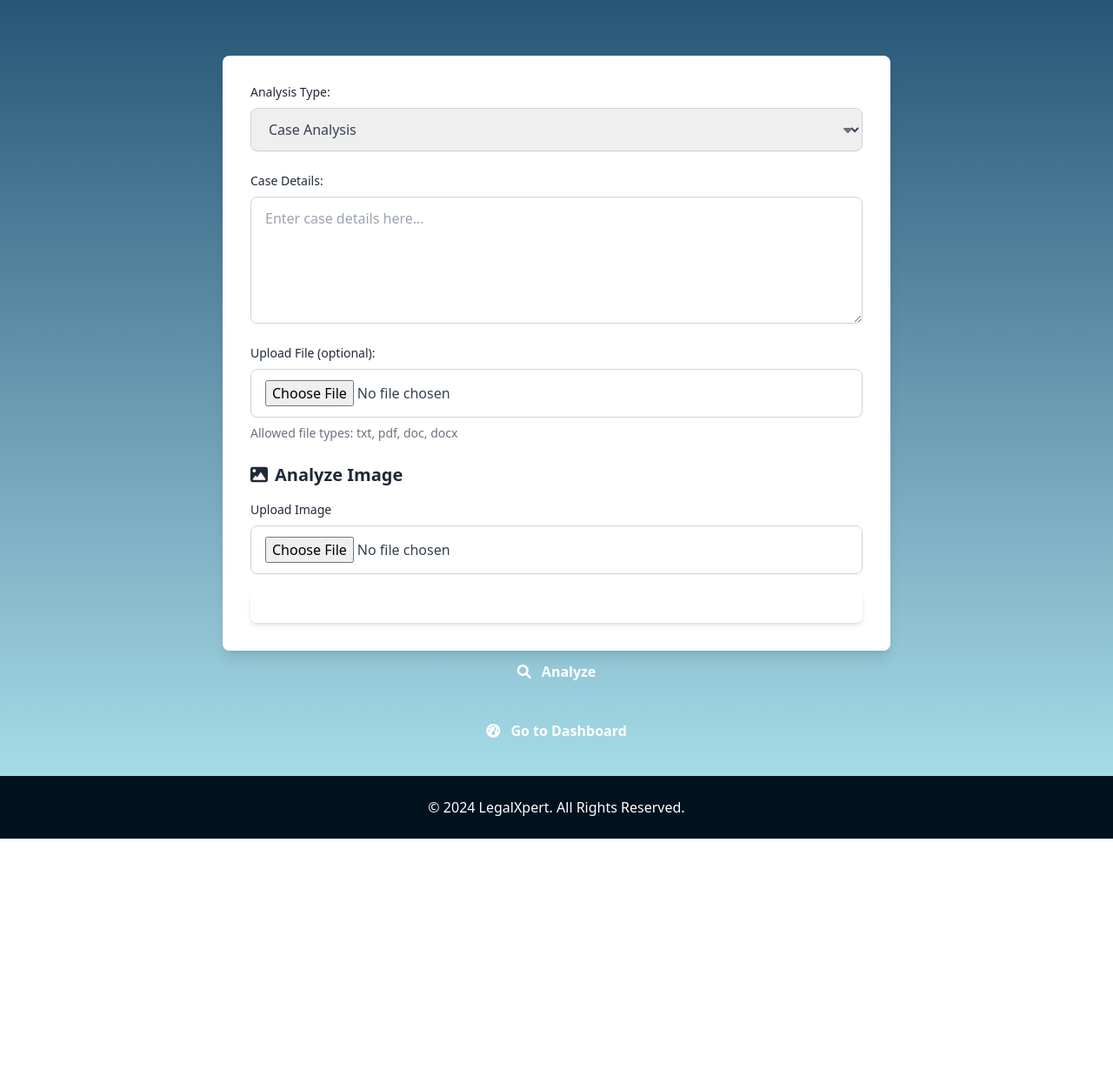
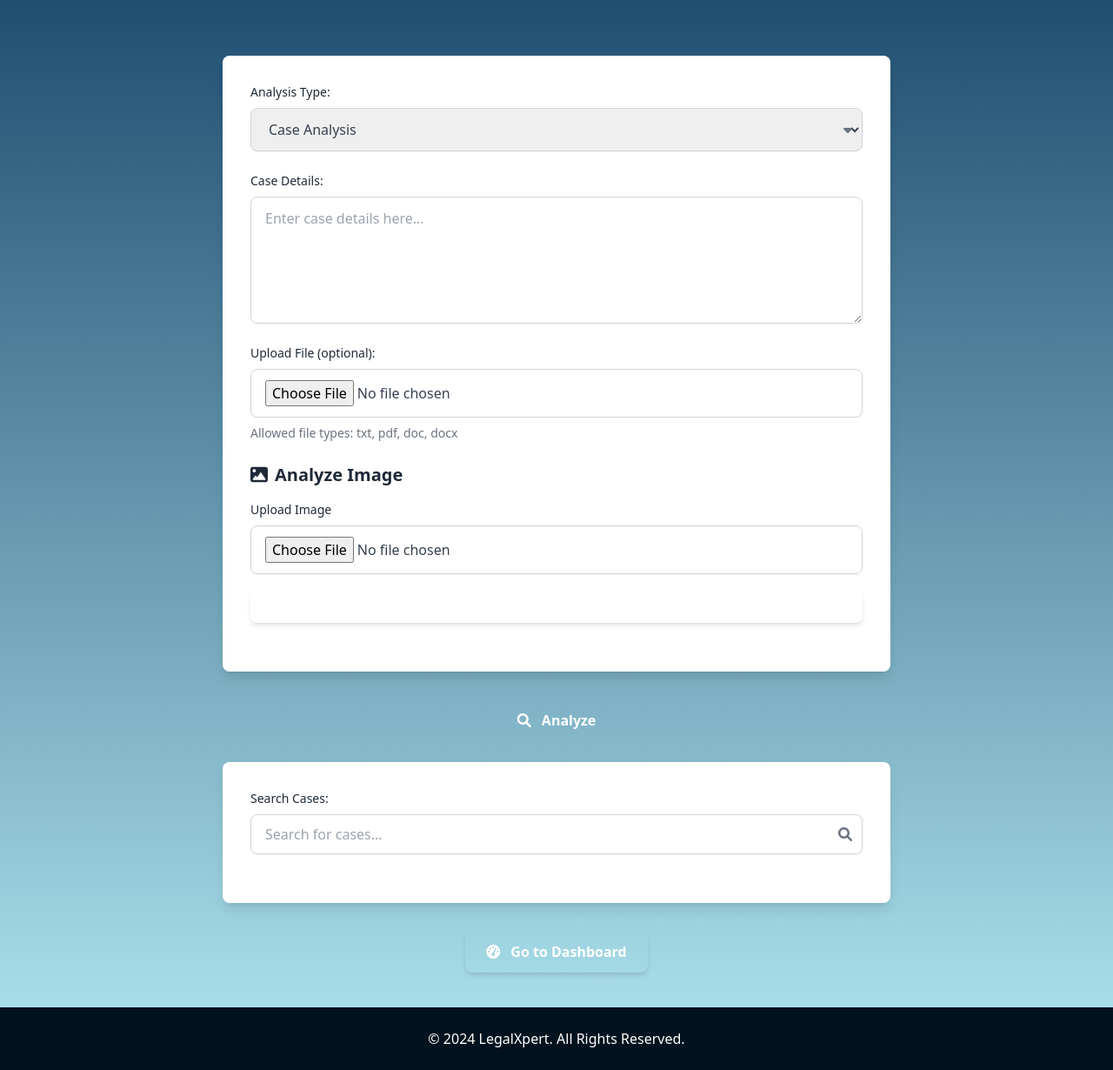
Before and after one commit to hrch3k/AI-LegalXpert, a Flask app: page / in a window 1280 px wide. Shown: the part 276-1506 px from the top of the page at 87% size. Before the commit the page ends 1240 px from the top, so only its background shows below. Run offline with Flask 3, Linux system fonts and the light colour scheme; some libraries are stand-ins or nearby versions.

Commit message:
"Updated index.html template with various layout and styling changes, added search bar, and refactored form and button elements."

```diff
--- a/templates/index.html
+++ b/templates/index.html
@@ -75,7 +75,7 @@
         </header>
 
         <main>
-            <form action="{{ url_for('index') }}" method="post" enctype="multipart/form-data" @submit="loading = true" class="bg-white shadow-lg rounded-lg p-8 max-w-3xl mx-auto">
+            <form action="{{ url_for('index') }}" method="post" enctype="multipart/form-data" @submit="loading = true" class="bg-white shadow-lg rounded-lg p-8 max-w-3xl mx-auto mb-8">
                 {% with messages = get_flashed_messages() %}
                 {% if messages %}
                 <div class="bg-red-100 border border-red-400 text-red-700 px-4 py-3 rounded-lg shadow-md mb-6" role="alert">
@@ -116,6 +116,7 @@
                     <p class="text-sm text-gray-500 mt-2">Allowed file types: txt, pdf, doc, docx</p>
                 </div>
 
+                <div class="mb-6">
                     <form action="{{ url_for('analyze_image') }}" method="post" enctype="multipart/form-data" class="bg-white shadow-lg rounded-lg p-6 mb-6 max-w-md mx-auto">
                         <h2 class="text-xl font-bold text-gray-800 mb-4 flex items-center">
                             <i class="fas fa-image mr-2 text-teal-500"></i> Analyze Image
@@ -130,7 +131,7 @@
                                    class="w-full py-2 px-4 bg-teal-500 text-white font-semibold rounded-lg shadow-md hover:bg-teal-600 focus:outline-none focus:ring-2 focus:ring-teal-500">
                         </div>
                     </form>
-
+                </div>
 
                 <div class="flex items-center justify-center mb-6">
                     <button type="submit" class="bg-teal-500 hover:bg-teal-600 text-white font-bold py-3 px-6 rounded-lg focus:outline-none focus:ring-2 focus:ring-teal-500">
@@ -139,8 +140,20 @@
                 </div>
             </form>
 
+            <div class="bg-white shadow-lg rounded-lg p-8 mb-8 max-w-3xl mx-auto">
+                <div class="mb-6">
+                    <label for="search" class="block text-gray-800 text-sm font-medium mb-2">Search Cases:</label>
+                    <div class="relative">
+                        <input type="text" id="search" name="search" placeholder="Search for cases..."
+                               class="block w-full border border-gray-300 rounded-lg shadow-sm py-3 px-4 text-gray-700 pr-10 leading-tight focus:outline-none focus:ring-2 focus:ring-teal-500">
+                        <div class="absolute inset-y-0 right-0 flex items-center pr-3 pointer-events-none">
+                            <i class="fas fa-search text-gray-500"></i>
+                        </div>
+                    </div>
+                </div>
+
                 {% if result %}
-            <div class="bg-white rounded-lg shadow-lg p-8 mt-8">
+                <div class="bg-white rounded-lg shadow-lg p-8 mb-8">
                     <h2 class="text-xl font-bold text-gray-800 mb-6">Analysis Result</h2>
                     <div class="bg-gray-100 rounded-lg p-6 mb-6">
                         <div class="text-gray-800 font-sans" style="white-space: pre-wrap;">{{ result|safe }}</div>
@@ -188,15 +201,21 @@
                 </div>
                 {% endif %}
 
+
+
+            </div>
                             <!-- Added Dashboard Button -->
                             <div class="mt-8 text-center">
-                <a href="{{ url_for('dashboard') }}" class="bg-teal-500 hover:bg-teal-600 text-white font-bold py-3 px-6 rounded-lg transition duration-300 ease-in-out">
-                    <i class="fas fa-tachometer-alt mr-2"></i> Go to Dashboard
+                                <a href="{{ url_for('dashboard') }}"
+                                   class="inline-flex items-center justify-center px-6 py-3 bg-teal-500 text-white font-semibold rounded-lg shadow-md transition-transform transform hover:scale-105 hover:bg-teal-600 focus:outline-none focus:ring-2 focus:ring-teal-400 focus:ring-opacity-50">
+                                    <i class="fas fa-tachometer-alt mr-3"></i>
+                                    <span>Go to Dashboard</span>
                                 </a>
                             </div>
         </main>
     </div>
 </body>
+
 
 
     <footer class="bg-[#00121e] text-white py-6 text-center">
```
Lines whose indentation alone changed are shown as unchanged.
